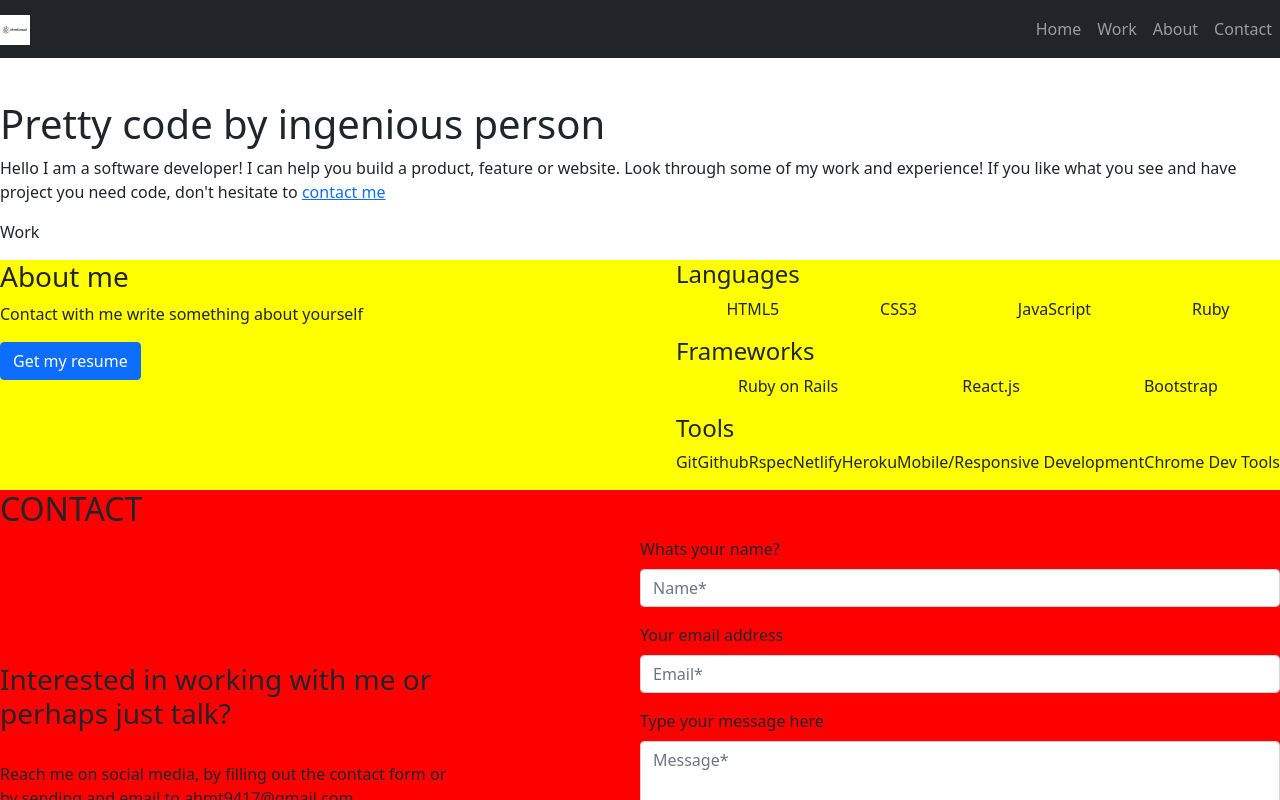
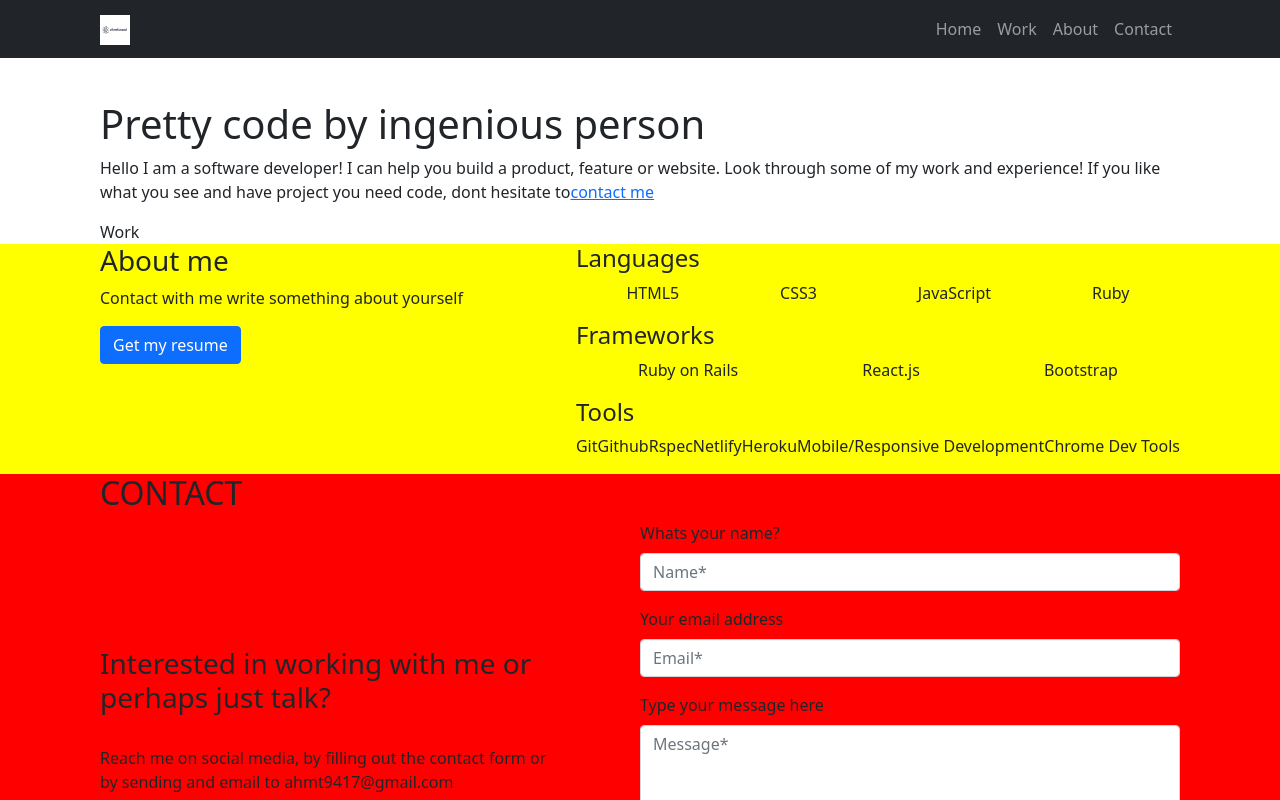
Before and after one commit to ahmetbozaci/portfolio, a React (Create React App) app: page / in a window 1280 px wide. Shown: the top 800 px of the page. Built offline with nearby package versions, Linux system fonts and the light colour scheme.

Commit message:
Update padding on page

```diff
--- /dev/null
+++ b/src/components/About.css
@@ -0,0 +1,3 @@
+.about {
+  padding: 0 100px;
+}
--- a/src/components/About.js
+++ b/src/components/About.js
@@ -1,7 +1,9 @@
+import './About.css';
+
 const About = () => (
   <div
     style={{ backgroundColor: 'yellow' }}
-    className="d-flex justify-content-between"
+    className="d-flex justify-content-between about"
   >
     <div>
       <h3>About me</h3>
--- a/src/components/Contact.css
+++ b/src/components/Contact.css
@@ -1,3 +1,4 @@
 .contact {
   background-color: red;
+  padding: 0 100px;
 }
--- /dev/null
+++ b/src/components/Main.css
@@ -0,0 +1,3 @@
+.main {
+  padding: 0 100px;
+}
--- a/src/components/Main.js
+++ b/src/components/Main.js
@@ -1,16 +1,13 @@
-/* eslint-disable react/no-unescaped-entities */
-/** @format */
+import './Main.css';
 
 const Main = () => (
-  <div id="about" style={{ marginTop: '100px' }}>
+  <div id="about" style={{ marginTop: '100px' }} className="main">
     <h1>Pretty code by ingenious person</h1>
     <p>
       Hello I am a software developer! I can help you build a product, feature
       or website. Look through some of my work and experience! If you like what
-      you see and have project you need code, don't hesitate to
-      {' '}
+      you see and have project you need code, dont hesitate to
       <a href="#contact">contact me</a>
-      {' '}
     </p>
   </div>
 );
--- /dev/null
+++ b/src/components/NavigationBar.css
@@ -0,0 +1,3 @@
+.navigationbar {
+  padding: 0 100px;
+}
--- a/src/components/NavigationBar.js
+++ b/src/components/NavigationBar.js
@@ -2,9 +2,10 @@ import {
   Nav, Navbar,
 } from 'react-bootstrap';
 import logo from '../assets/images/logo.png';
+import './NavigationBar.css';
 
 const NavigationBar = () => (
-  <Navbar bg="dark" expand="lg" fixed="top" variant="dark">
+  <Navbar bg="dark" expand="lg" fixed="top" variant="dark" className="navigationbar">
     <Navbar.Brand href="#home">
       <img
         alt="logo"
--- /dev/null
+++ b/src/components/Work.css
@@ -0,0 +1,3 @@
+.work {
+  padding: 0 100px;
+}
--- a/src/components/Work.js
+++ b/src/components/Work.js
@@ -1,3 +1,5 @@
-const Work = () => <p id="work">Work</p>;
+import './Work.css';
+
+const Work = () => <div className="work" id="work">Work</div>;
 
 export default Work;
```
